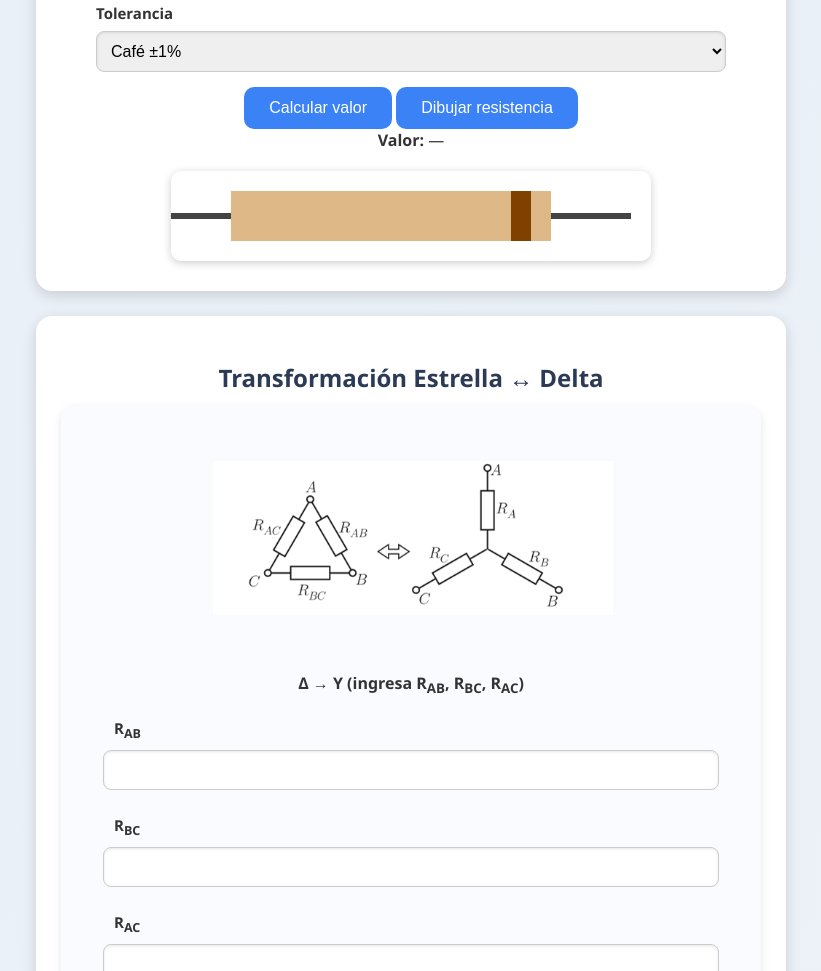
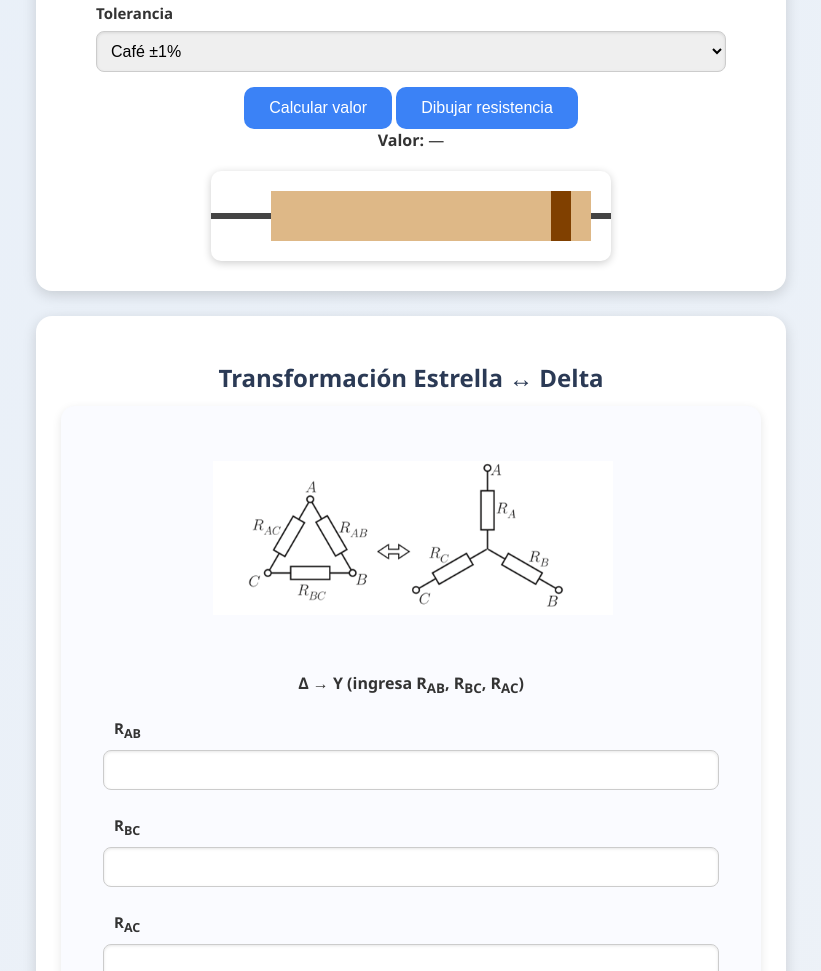
Before and after one commit to lizarazokarenandrea-bit/Super-calculadora-, a plain HTML site: page index.html in a window 1280 px wide. Shown: the part 2201-3172 px from the top of the page, without its empty margins (229-1050 px from the left). Drawn offline with Linux system fonts and the light colour scheme.

Commit message:
Update index.html

```diff
--- a/index.html
+++ b/index.html
@@ -198,7 +198,7 @@ y el análisis de circuitos más complejos.
             <div class="result-block">
                 <strong>Valor:</strong> <span id="col-result">—</span>
             </div>
-            <canvas id="col-canvas" width="480" height="90"></canvas>
+            <canvas id="col-canvas" width="400" height="90"></canvas>
         </div>
     </section>
 
```
